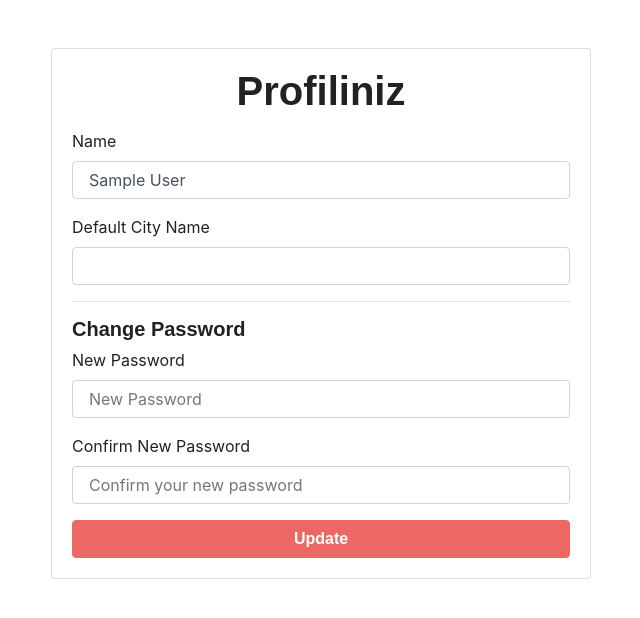
After one commit to UygarTatar/weather-web-app, a Node server app: page /users/profile in a window 1280 px wide. The commit adds this page. Shown: the top 618 px of the page, without its empty margins (319-959 px from the left). Run offline with Node 20, Linux system fonts and the light colour scheme; the visitor is signed in with stand-in values (Sample User, id 1); some libraries are stand-ins or nearby versions; some web fonts are replaced.

```diff
--- a/app.js
+++ b/app.js
@@ -53,6 +53,12 @@ app.use((req,res, next) => {
 // Routes
 app.use('/', require('./routes/index'));
 app.use('/users', require('./routes/users'));
+app.use('/admin', require('./routes/admin'));
+
+// 404 middleware
+app.use((req, res, next) => {
+  res.status(404).render('404', { title: '404 Not Found' });
+});
 
 const PORT = process.env.PORT || 5000;
 
--- a/config/auth.js
+++ b/config/auth.js
@@ -5,5 +5,13 @@ module.exports = {
         }
         req.flash('error_msg', 'Please log in to view this resource');
         res.redirect('/users/login');
+    },
+
+    ensureAdmin: function(req, res, next) {
+        if (req.isAuthenticated() && req.user.userType === 'Admin') {
+            return next();
+        }
+        req.flash('error_msg', 'You do not have permission to view that page');
+        res.redirect('/users/login');
     }
 }
--- a/routes/users.js
+++ b/routes/users.js
@@ -2,6 +2,7 @@ const express = require('express');
 const router = express.Router();
 const bcrypt = require('bcryptjs');
 const passport = require('passport');
+const { ensureAuthenticated } = require('../config/auth');
 
 // User Model
 const User = require('../models/User');
@@ -10,10 +11,10 @@ const User = require('../models/User');
 const UserLog = require('../models/UserLog');
 
 // Login Page
-router.get('/login', (req, res) => res.render('login'));
+router.get('/login', (req, res) => res.render('login', { title: 'Login' }));
 
 // Register Page
-router.get('/register', (req, res) => res.render('register'));
+router.get('/register', (req, res) => res.render('register', { title: 'Register' }));
 
 // Register Handle
 router.post('/register', (req,res) =>{
@@ -37,6 +38,7 @@ router.post('/register', (req,res) =>{
 
     if(errors.length > 0){
         res.render('register', {
+            title: 'Register',
             errors,
             name,
             username,
@@ -52,6 +54,7 @@ router.post('/register', (req,res) =>{
                 // User exists
                 errors.push({msg: 'Email is already registered'})
                 res.render('register', {
+                    title: 'Register',
                     errors,
                     name,
                     username,
@@ -106,6 +109,8 @@ router.post('/login', (req, res, next) => {
     req.logIn(user, (err) => {
       if (err) return next(err);
 
+      console.log('Logged in user:', user);
+
       const successLog = new UserLog({
         username: user.username,
         email: user.email,
@@ -114,10 +119,68 @@ router.post('/login', (req, res, next) => {
       });
       successLog.save().catch(console.error);
 
+      // Admin
+      if (user.userType === 'Admin') {
+        return res.redirect('/admin/dashboard');
+      }
+
       return res.redirect('/dashboard');
     });
   })(req, res, next);
 });
+
+// Show Profile
+router.get('/profile', ensureAuthenticated, (req, res) => {
+  res.render('profile', {
+    title: 'Profile',
+    user: req.user
+  });
+});
+
+// Update Profile
+router.post('/profile', ensureAuthenticated, async (req, res) => {
+  const { name, password, password2, defaultCityName } = req.body;
+  let errors = [];
+
+  if (!name || !defaultCityName) {
+    errors.push({ msg: 'Name and Default City Name cannot be empty' });
+  }
+
+  // Check password change
+  if (password || password2) {
+    if (password !== password2) {
+      errors.push({ msg: 'Passwords do not match' });
+    }
+    if (password.length < 6) {
+      errors.push({ msg: 'Password should be at least 6 characters' });
+    }
+  }
+
+  if (errors.length > 0) {
+    return res.render('profile', { title: 'Profile', errors, user: req.user });
+  }
+
+  try {
+    const user = await User.findById(req.user.id);
+    user.name = name;
+    user.defaultCityName = defaultCityName;
+
+    if (password) {
+      const salt = await bcrypt.genSalt(10);
+      user.password = await bcrypt.hash(password, salt);
+    }
+
+    await user.save();
+
+    req.flash('success_msg', 'Your profile has been successfully updated');
+    res.redirect('/users/profile');
+  } catch (err) {
+    console.error(err);
+    req.flash('error_msg', 'An error occurred');
+    res.redirect('/users/profile');
+  }
+});
+
 
 // Logout Handle
 router.get('/logout', (req, res, next) => {
--- /dev/null
+++ b/views/admin/dashboard.ejs
@@ -0,0 +1,2 @@
+<h1 class="mt-4">Admin Dashboard</h1>
+<p class="lead mb-3">Welcome Admin</p>
--- a/views/dashboard.ejs
+++ b/views/dashboard.ejs
@@ -1,3 +1,4 @@
 <h1 class="mt-4">Dashboard</h1>
 <p class="lead mb-3">Welcome <%= name %></p>
+<a href="/users/profile" class="btn btn-primary mr-2">Edit Profile</a>
 <a href="/users/logout" class="btn btn-secondary">Logout</a>
--- a/views/layout.ejs
+++ b/views/layout.ejs
@@ -9,7 +9,7 @@
       rel="stylesheet"
       href="https://bootswatch.com/4/journal/bootstrap.min.css"
     />
-    <title>Weather App</title>
+    <title><%= typeof title !== 'undefined' ? title : 'Weather App' %></title>
   </head>
   <body>
     <div class="container"><%- body %></div>
--- /dev/null
+++ b/views/profile.ejs
@@ -0,0 +1,55 @@
+<div class="row mt-5">
+  <div class="col-md-6 m-auto">
+    <div class="card card-body">
+      <h1 class="text-center mb-3">Profiliniz</h1>
+      <%- include('partials/messages') %>
+      <form action="/users/profile" method="POST">
+        <div class="form-group">
+          <label for="name">Name</label>
+          <input
+            type="text"
+            id="name"
+            name="name"
+            class="form-control"
+            value="<%= user.name %>"
+            required
+          />
+        </div>
+        <div class="form-group">
+          <label for="defaultCityName">Default City Name</label>
+          <input
+            type="text"
+            id="defaultCityName"
+            name="defaultCityName"
+            class="form-control"
+            value="<%= user.defaultCityName %>"
+            required
+          />
+        </div>
+        <hr>
+        <h5>Change Password</h5>
+        <div class="form-group">
+          <label for="password">New Password</label>
+          <input
+            type="password"
+            id="password"
+            name="password"
+            class="form-control"
+            placeholder="New Password"
+          />
+        </div>
+        <div class="form-group">
+          <label for="password2">Confirm New Password</label>
+          <input
+            type="password"
+            id="password2"
+            name="password2"
+            class="form-control"
+            placeholder="Confirm your new password"
+          />
+        </div>
+        <button type="submit" class="btn btn-primary btn-block">Update</button>
+      </form>
+    </div>
+  </div>
+</div>
```
Also changed, not shown: routes/admin.js (added, +10 -0 lines), views/404.ejs (added, +11 -0 lines).
